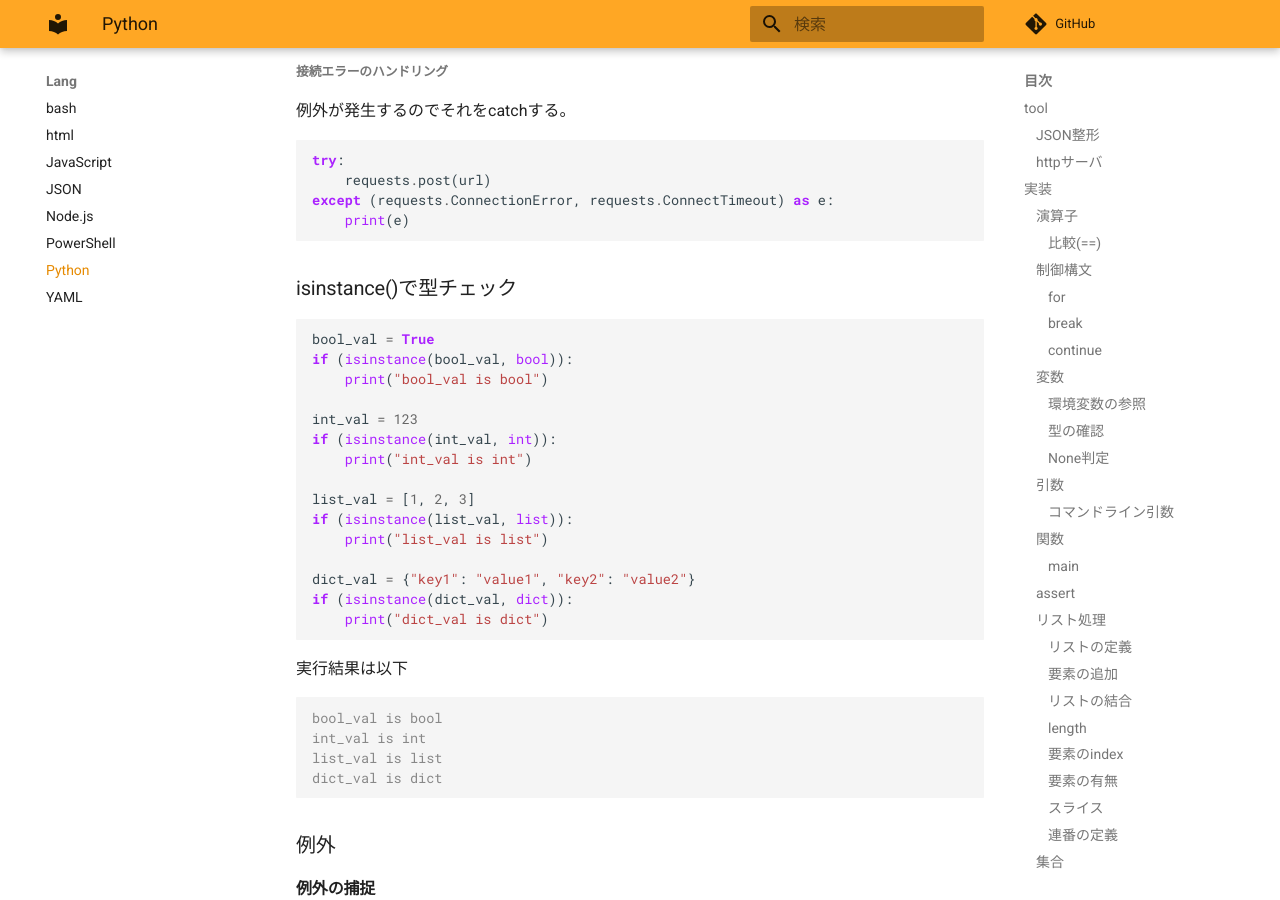
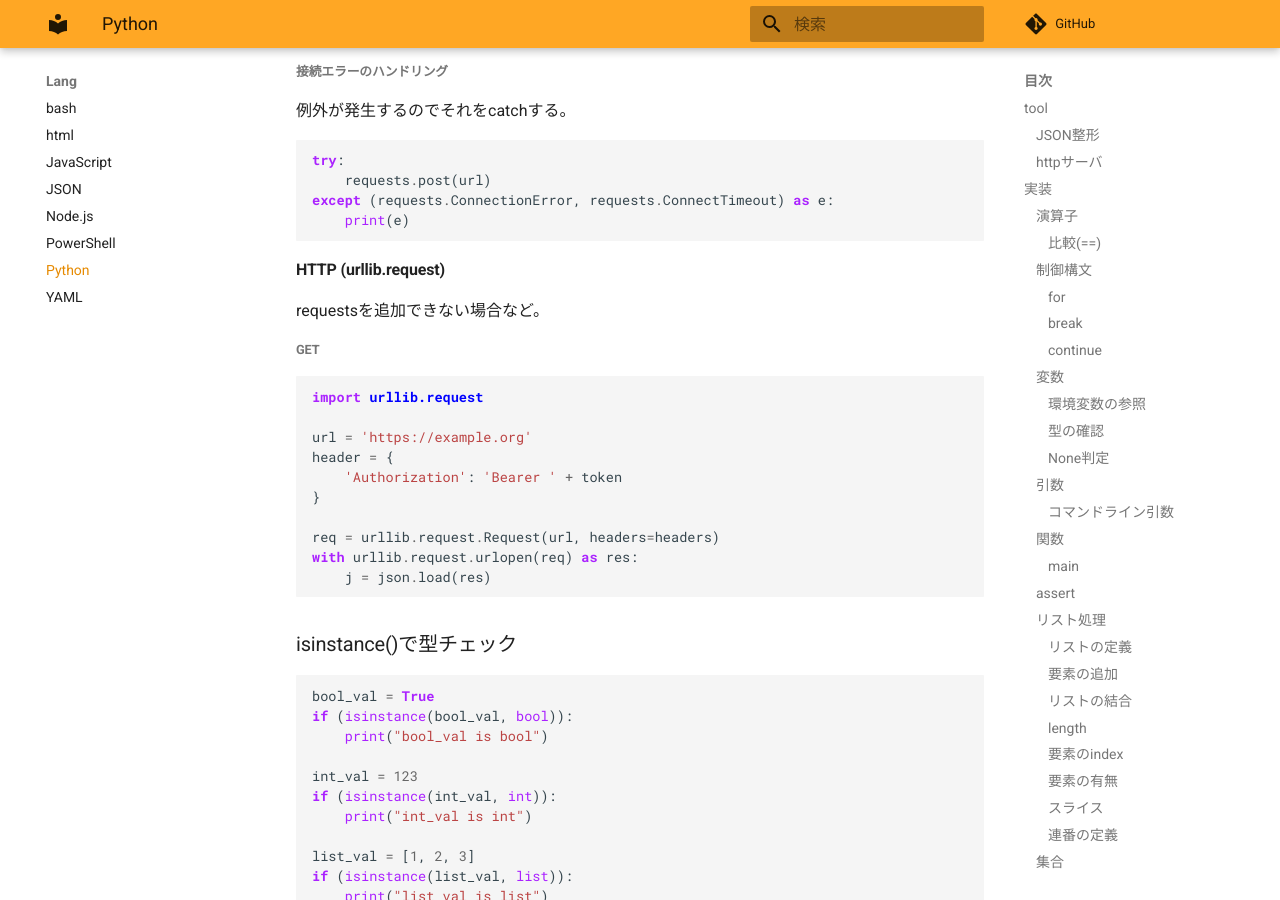
Before and after one commit to zaki-lknr/docs, an MkDocs documentation site: the page built from docs/lang/python.md, in a window 1280 px wide and 900 px high, scrolled down 12878 px. Built offline with MkDocs 1.6.1 and Material for MkDocs 9.7.7, drawn with Linux system fonts in a browser that asks for light colours; comment, search, counter and statistics services are not loaded; some of the changed text lies outside the part shown.

Commit message:
add: lang/python: urllib.requestでGET

````diff
--- a/docs/lang/python.md
+++ b/docs/lang/python.md
@@ -598,9 +598,9 @@ subprocess.run("ls -l", shell=True)
 
 ### 通信
 
-#### HTTP
+#### HTTP(requests)
 
-`Requests`を使うと楽。
+`requests`を使うと楽。
 
 ```python
 import requests
@@ -686,6 +686,25 @@ try:
     requests.post(url)
 except (requests.ConnectionError, requests.ConnectTimeout) as e:
     print(e)
+```
+
+#### HTTP (urllib.request)
+
+requestsを追加できない場合など。
+
+##### GET
+
+```python
+import urllib.request
+
+url = 'https://example.org'
+header = {
+    'Authorization': 'Bearer ' + token
+}
+
+req = urllib.request.Request(url, headers=headers)
+with urllib.request.urlopen(req) as res:
+    j = json.load(res)
 ```
 
 ### isinstance()で型チェック
````
